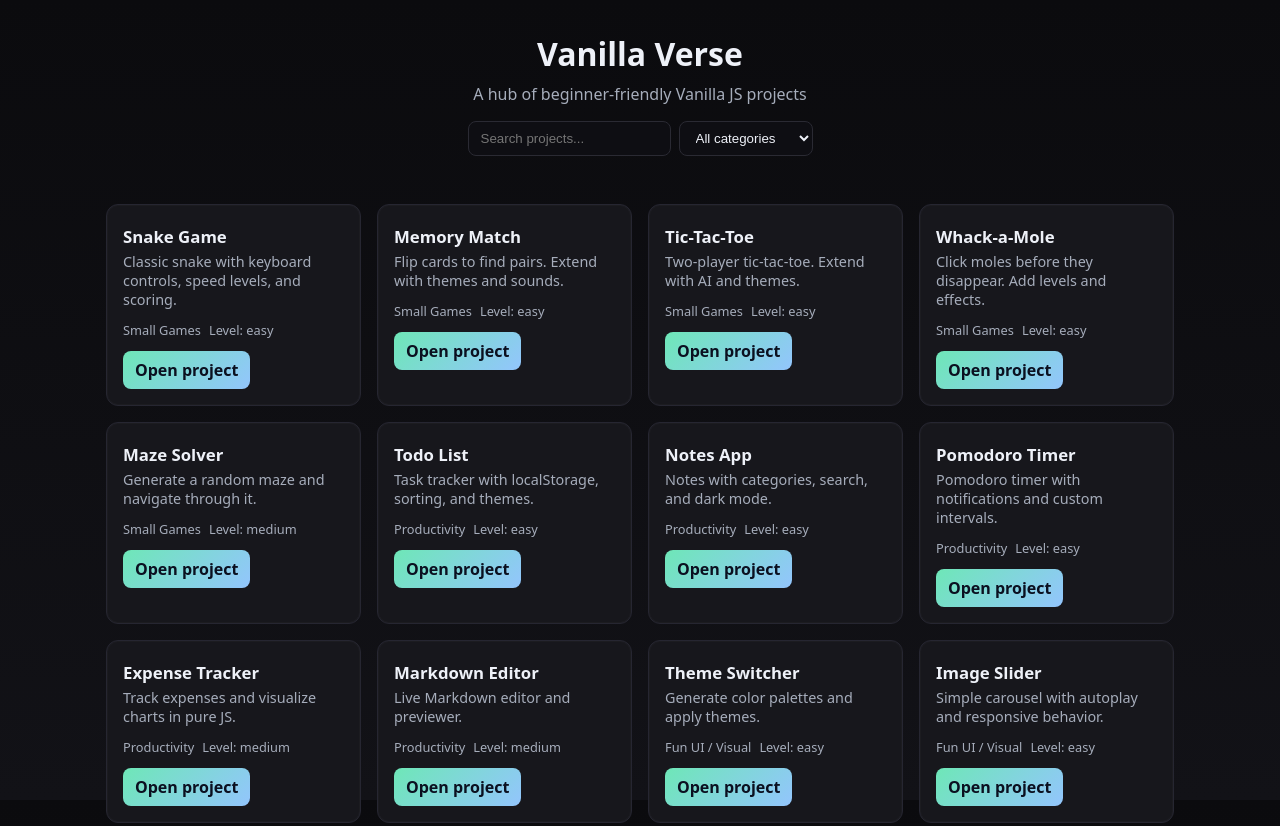
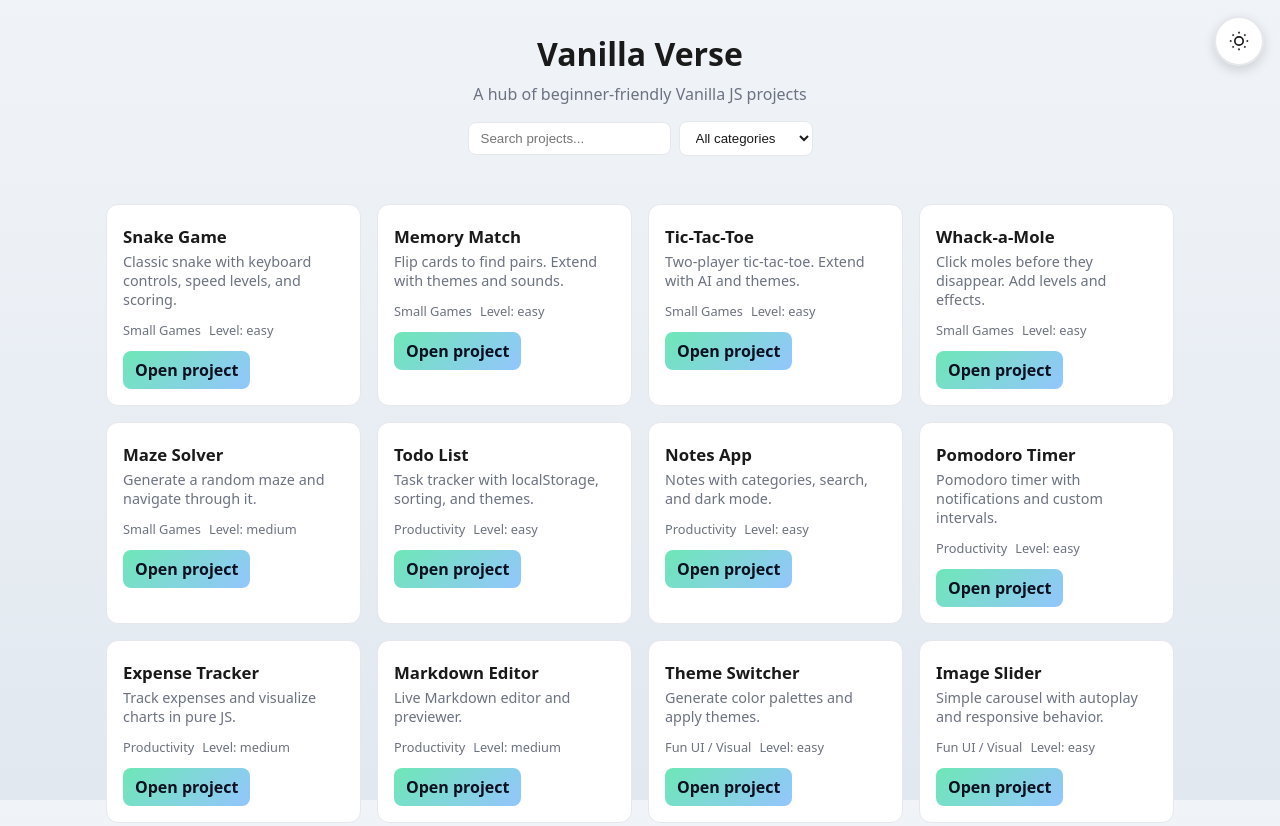
Before and after one commit to commitra/vanilla-verse, a website with bundled scripts: page index.html in a window 1280 px wide. Shown: the top 826 px of the page. Built offline with nearby package versions, Linux system fonts and the light colour scheme.

Commit message:
added theme toggle button for dark and light theme

```diff
--- a/assets/main.js
+++ b/assets/main.js
@@ -51,3 +51,21 @@ function applyFilters() {
         gridEl.innerHTML = '<p>Failed to load projects list.</p>';
     }
 })();
+
+
+        const themeToggle = document.getElementById('themeToggle');
+        const body = document.body;
+
+
+        const currentTheme = localStorage.getItem('theme') || 'light';
+        if (currentTheme === 'dark') {
+            body.classList.add('dark-mode');
+        }
+
+        themeToggle.addEventListener('click', () => {
+            body.classList.toggle('dark-mode');
+
+
+            const theme = body.classList.contains('dark-mode') ? 'dark' : 'light';
+            localStorage.setItem('theme', theme);
+        });
--- a/assets/styles.css
+++ b/assets/styles.css
@@ -5,6 +5,30 @@
     --muted: #a6adbb;
     --accent: #6ee7b7;
     --accent-2: #93c5fd
+}
+
+
+body:not(.dark-mode) {
+    --bg: #f8f9fa;
+    --card: #ffffff;
+    --text: #1a1a1a;
+    --muted: #6b7280;
+    --bg-gradient-start: #f0f4f8;
+    --bg-gradient-end: #e2e8f0;
+    --border: #e5e7eb;
+    --input-bg: #ffffff;
+}
+
+
+body.dark-mode {
+    --bg: #0f0f12;
+    --card: #17171c;
+    --text: #eef1f8;
+    --muted: #a6adbb;
+    --bg-gradient-start: #0b0b0e;
+    --bg-gradient-end: #121217;
+    --border: #262631;
+    --input-bg: #0e0e13;
 }
 
 * {
@@ -19,13 +43,15 @@ body {
 
 body {
     font-family: system-ui, -apple-system, Segoe UI, Roboto, Ubuntu, Cantarell, Noto Sans, sans-serif;
-    background: linear-gradient(180deg, #0b0b0e, #121217);
-    color: var(--text)
+    background: linear-gradient(180deg, var(--bg-gradient-start, #0b0b0e), var(--bg-gradient-end, #121217));
+    color: var(--text);
+    transition: background 0.3s ease, color 0.3s ease;
 }
 
 .site-header {
     padding: 2rem 1rem;
-    text-align: center
+    text-align: center;
+    position: relative;
 }
 
 .site-header h1 {
@@ -42,16 +68,69 @@ body {
     display: flex;
     gap: .5rem;
     justify-content: center;
-    flex-wrap: wrap
+    flex-wrap: wrap;
+    align-items: center;
 }
 
 .controls input,
 .controls select {
     padding: .5rem .75rem;
     border-radius: .5rem;
-    border: 1px solid #2a2a33;
-    background: #0e0e13;
-    color: var(--text)
+    border: 1px solid var(--border, #2a2a33);
+    background: var(--input-bg, #0e0e13);
+    color: var(--text);
+    transition: background 0.3s ease, border-color 0.3s ease;
+}
+
+
+.theme-toggle {
+    background: var(--card);
+    border: 2px solid var(--border, #262631);
+    border-radius: 50%;
+    width: 50px;
+    height: 50px;
+    cursor: pointer;
+    display: flex;
+    align-items: center;
+    justify-content: center;
+    transition: all 0.3s ease;
+    position: fixed;
+    top: 1rem;
+    right: 1rem;
+    z-index: 1000;
+    color: var(--text);
+    box-shadow: 0 4px 12px rgba(0, 0, 0, 0.15);
+}
+
+.theme-toggle:hover {
+    transform: rotate(15deg) scale(1.1);
+    border-color: var(--accent);
+    box-shadow: 0 6px 16px rgba(110, 231, 183, 0.2);
+}
+
+.theme-toggle svg {
+    position: absolute;
+    transition: all 0.3s ease;
+}
+
+.theme-toggle .sun-icon {
+    opacity: 0;
+    transform: rotate(90deg);
+}
+
+.theme-toggle .moon-icon {
+    opacity: 1;
+    transform: rotate(0deg);
+}
+
+body:not(.dark-mode) .theme-toggle .sun-icon {
+    opacity: 1;
+    transform: rotate(0deg);
+}
+
+body:not(.dark-mode) .theme-toggle .moon-icon {
+    opacity: 0;
+    transform: rotate(-90deg);
 }
 
 .project-grid {
@@ -65,10 +144,11 @@ body {
 
 .card {
     background: var(--card);
-    border: 1px solid #262631;
+    border: 1px solid var(--border, #262631);
     border-radius: .75rem;
     padding: 1rem;
-    box-shadow: 0 0 0 1px rgba(255, 255, 255, .02) inset
+    box-shadow: 0 0 0 1px rgba(255, 255, 255, .02) inset;
+    transition: background 0.3s ease, border-color 0.3s ease;
 }
 
 .card h3 {
@@ -110,5 +190,15 @@ body {
     padding: 2rem 1rem;
     text-align: center;
     color: var(--muted);
-    border-top: 1px solid #22222b
+    border-top: 1px solid var(--border, #22222b);
+    transition: border-color 0.3s ease;
 }
+
+.site-footer a {
+    color: var(--accent);
+    text-decoration: none;
+}
+
+.site-footer a:hover {
+    text-decoration: underline;
+}
--- a/index.html
+++ b/index.html
@@ -21,6 +21,22 @@
                 <option value="visual">Fun UI / Visual</option>
                 <option value="data">Mini Data</option>
             </select>
+            <button id="themeToggle" class="theme-toggle" aria-label="Toggle theme">
+                <svg class="sun-icon" width="20" height="20" viewBox="0 0 24 24" fill="none" stroke="currentColor" stroke-width="2">
+                    <circle cx="12" cy="12" r="5"/>
+                    <line x1="12" y1="1" x2="12" y2="3"/>
+                    <line x1="12" y1="21" x2="12" y2="23"/>
+                    <line x1="4.22" y1="4.22" x2="5.64" y2="5.64"/>
+                    <line x1="18.36" y1="18.36" x2="19.78" y2="19.78"/>
+                    <line x1="1" y1="12" x2="3" y2="12"/>
+                    <line x1="21" y1="12" x2="23" y2="12"/>
+                    <line x1="4.22" y1="19.78" x2="5.64" y2="18.36"/>
+                    <line x1="18.36" y1="5.64" x2="19.78" y2="4.22"/>
+                </svg>
+                <svg class="moon-icon" width="20" height="20" viewBox="0 0 24 24" fill="none" stroke="currentColor" stroke-width="2">
+                    <path d="M21 12.79A9 9 0 1 1 11.21 3 7 7 0 0 0 21 12.79z"/>
+                </svg>
+            </button>
         </div>
     </header>
 
@@ -37,6 +53,7 @@
     </footer>
 
     <script src="assets/main.js" type="module"></script>
+
 </body>
 
 </html>
```
